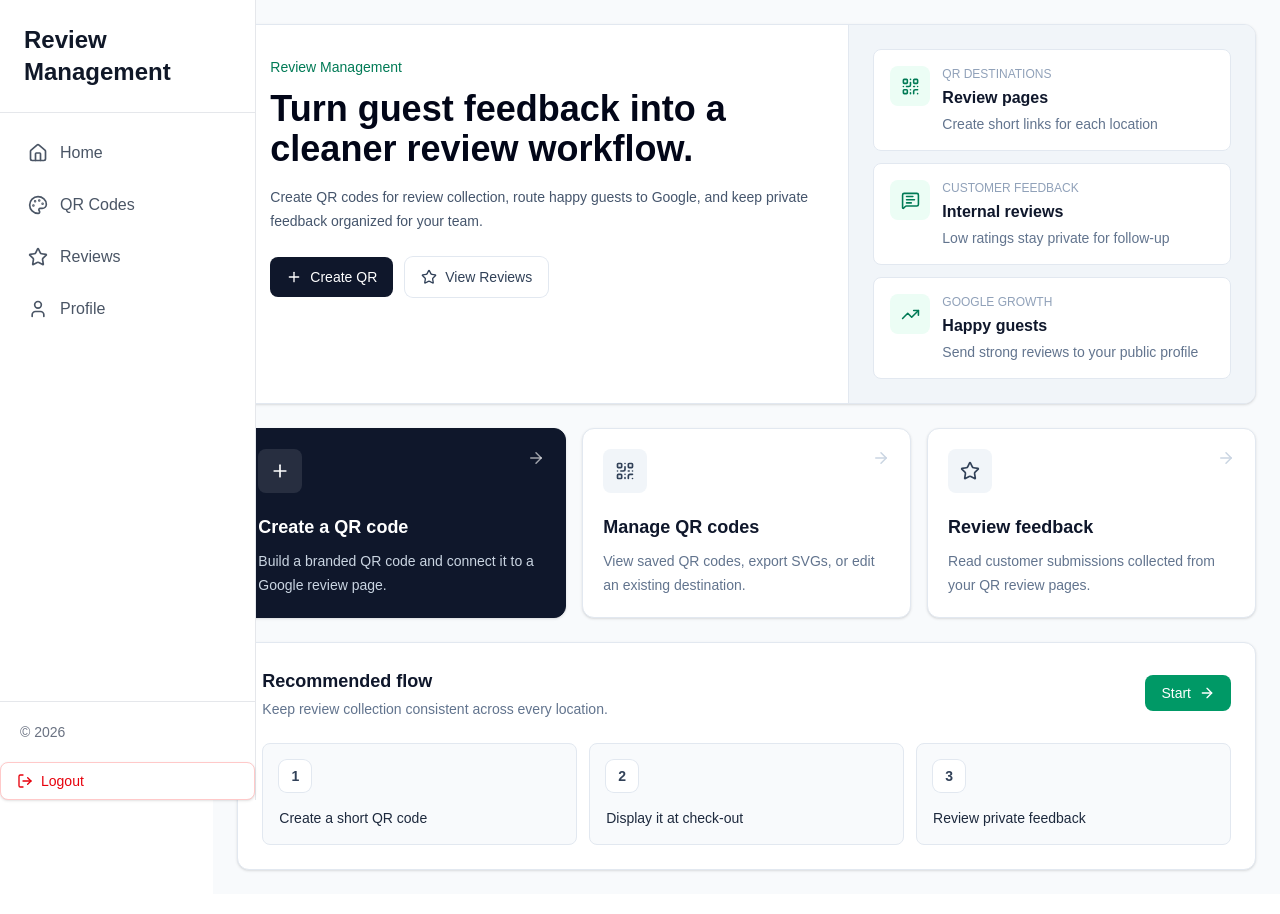
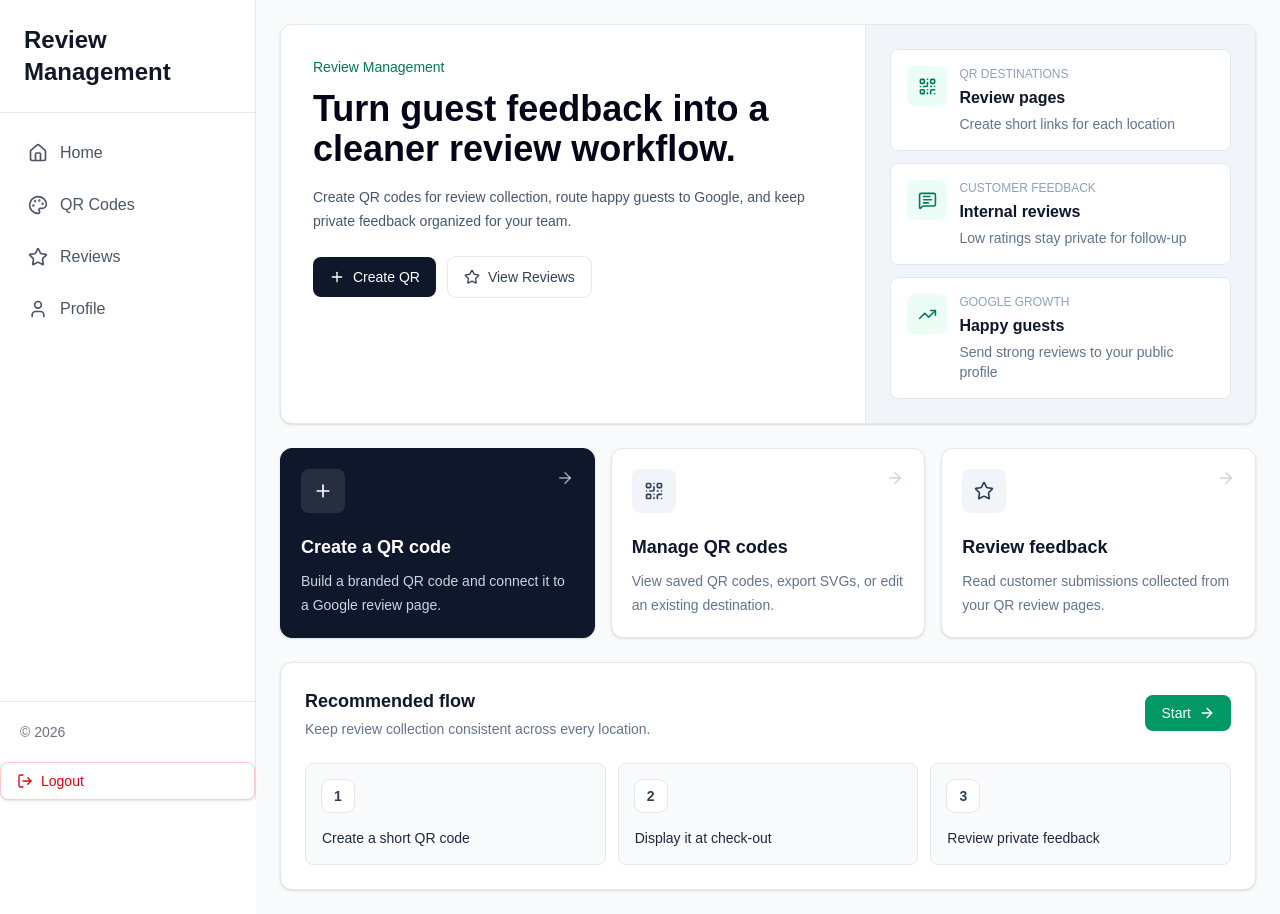
Before and after one commit to VrajSolankiSiox/review-management, a Next.js app: page / in a window 1280 px wide. Built offline with nearby package versions, Linux system fonts and the light colour scheme; sample sign-in values are in the browser's storage.

Commit message:
feat: sidebar fix

```diff
--- a/components/LayoutWrapper.tsx
+++ b/components/LayoutWrapper.tsx
@@ -19,10 +19,11 @@ export default function LayoutWrapper({
   }
 
   return (
-    <div className="flex flex-row">
+    <div className="min-h-screen">
       <Sidebar />
-      <div className="w-64"></div>
-      <div className=" w-full">{children}</div>
+      <main className="ml-64 min-h-screen">
+        {children}
+      </main>
     </div>
   );
 }
```
